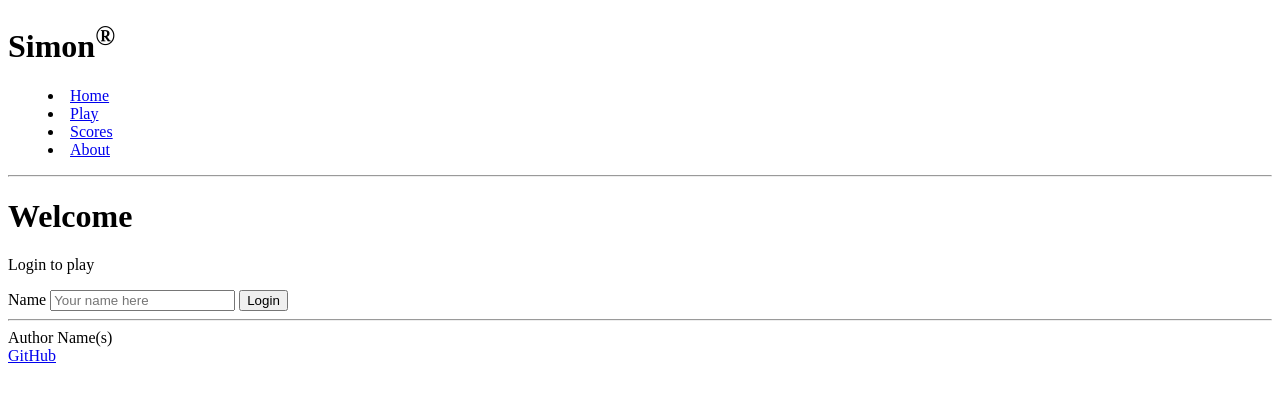
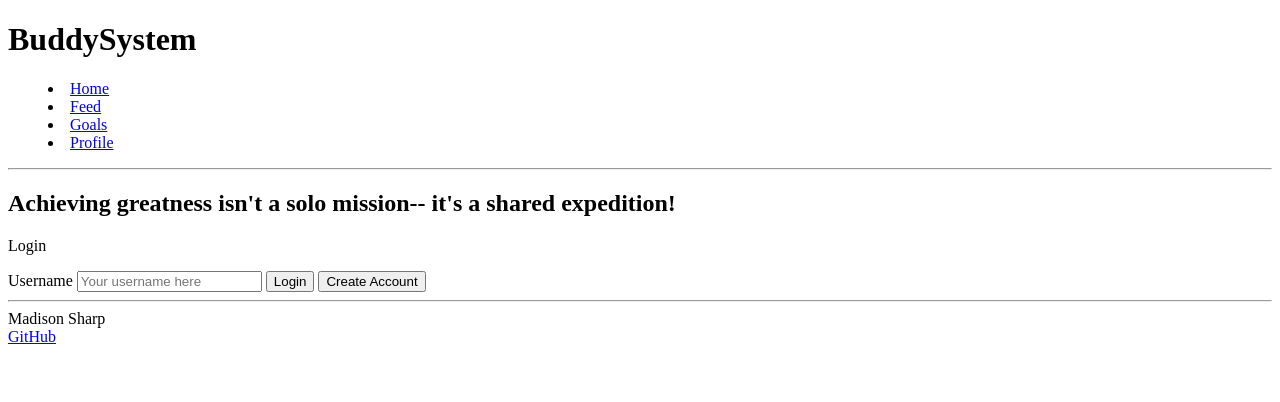
Before and after one commit to madisonksharp/beast-startup, a plain HTML site: page index.html in a window 1280 px wide. Drawn offline with Linux system fonts and the light colour scheme.

Commit message:
changes from simon HTML to buddysystem

```diff
--- a/index.html
+++ b/index.html
@@ -5,23 +5,23 @@
   <meta charset="UTF-8" />
   <!-- Tell browsers not to scale the viewport automatically -->
   <meta name="viewport" content="width=device-width, initial-scale=1.0" />
-  <title>Simon HTML</title>
+  <title>BuddySystem</title>
   <link rel="icon" href="favicon.ico" />
 </head>
 
 <body>
   <!-- Use header, main, and footer elements to give semantic structure -->
   <header>
-    <h1>Simon<sup>&reg;</sup></h1>
+    <h1>BuddySystem</h1>
 
     <!-- Navigation elements -->
     <nav>
       <!-- Menu is a semantic alternative to <ul> that represents an interaction -->
       <menu>
         <li><a href="index.html">Home</a></li>
-        <li><a href="play.html">Play</a></li>
-        <li><a href="scores.html">Scores</a></li>
-        <li><a href="about.html">About</a></li>
+        <li><a href="/user/feed.html">Feed</a></li>
+        <li><a href="/user/goals.html">Goals</a></li>
+        <li><a href="/user/profile.html">Profile</a></li>
       </menu>
     </nav>
 
@@ -30,20 +30,22 @@
   </header>
 
   <main>
-    <h1>Welcome</h1>
-    <p>Login to play</p>
-    <form method="get" action="play.html">
-      <label for="name">Name</label>
-      <input type="text" id="name" placeholder="Your name here" />
+    <h2>Achieving greatness isn't a solo mission-- it's a shared expedition!</h2>
+    <p>Login</p>
+    <form method="get" action="/user/feed.html">
+      <label for="username">Username</label>
+      <input type="text" id="username" placeholder="Your username here" />
+      <!-- Password text box -->
       <button type="submit">Login</button>
+      <button type="submit">Create Account</button>
     </form>
   </main>
 
   <footer>
     <hr />
-    <span class="text-reset">Author Name(s)</span>
+    <span class="text-reset">Madison Sharp</span>
     <br />
-    <a href="https://github.com/webprogramming260/simon-html">GitHub</a>
+    <a href="https://github.com/madisonksharp/startup.git">GitHub</a>
   </footer>
 </body>
 
```
